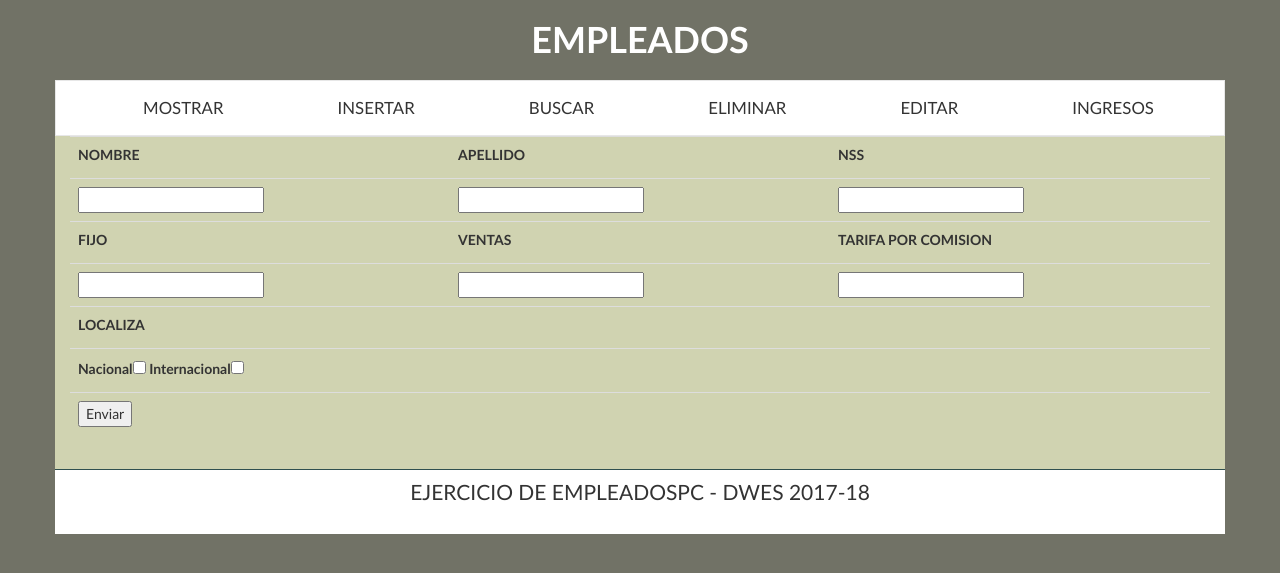
After one commit to AsierCegama/EmpleadosOOBDAinAsi, a PHP site: template vistas/form_insertar.php in a window 1280 px wide. The commit adds this page. Shown: the top 573 px of the page. Run offline with PHP 8.4, Linux system fonts and the light colour scheme; the template is opened without the code that fills it, so the values that code supplies are empty.

Commit message:
Se ha creado la vista insertar, se han añadido partes de codigo de validacion, aun sin terminar

```diff
--- /dev/null
+++ b/vistas/form_insertar.php
@@ -0,0 +1,77 @@
+<?php
+include "cabecera.php";
+/*
+ * if (empty($empleados))
+
+{
+    echo "<h3 class='text-danger'>$error</h3>";
+    include "pie.php";
+    exit();
+}
+
+
+echo "<h1>Aquí se listan los empleados</h1>";
+
+if (isset($resultado))
+{
+    echo "<h3 class='text-success'>$resultado</h3>";
+}
+*/
+?>
+
+<div class='table-responsive' id="divInserto">
+
+<form name='formu' action='index.php' method='post' >
+<table class='table table-hover'>
+    <tr>
+        <th><label>Nombre</label></th><th><label>Apellido</label></th><th><label>NSS</label></th>
+    </tr>
+    <tr>
+        <td>
+            <input type='text' name='nombre' value="<?php echo Input::get('nombre') ?>" >
+
+        </td>
+        <td>
+            <input type='text' name='apellido' value="<?php echo Input::get('apellido') ?>" >
+
+        </td>
+        <td>
+            <input type='text' name='nss' value="<?php echo Input::get('nss') ?>" >
+
+        </td>
+    </tr>
+    <tr>
+        <th><label>Fijo</label></th><th><label>Ventas</label></th><th><label>Tarifa por comision</label></th>
+    </tr>
+    <tr>
+        <td>
+            <input type='text' name='fijo' value="<?php echo Input::get('fijo') ?>" >
+
+        </td>
+        <td>
+            <input type='text' name='ventas' value="<?php echo Input::get('ventas') ?>" >
+
+        </td>
+        <td>
+            <input type='text' name='tarifa' value="<?php echo Input::get('tarifa') ?>" >
+
+        </td>
+    </tr>
+    <tr>
+        <th colspan="3"><label>Localiza</label></th>
+    </tr>
+    <tr>
+        <td colspan="3">
+            <label>Nacional</label><input type="checkbox" name="localiza[]" value="nacional" >
+            <label>Internacional</label><input type="checkbox" name="localiza[]" value="internacional" >
+        </td>
+    </tr>
+    <tr>
+        <td colspan="3">
+            <input type='submit' name='enviarInserto' value='Enviar' >
+        </td>
+    </tr>
+</table>
+</form>
+
+<?php include "pie.php"; ?>
```
Also changed, not shown: controladores/Controlador.php (+34 -15 lines), estilos/estilos.css (line endings or trailing spaces), 1 other file.
